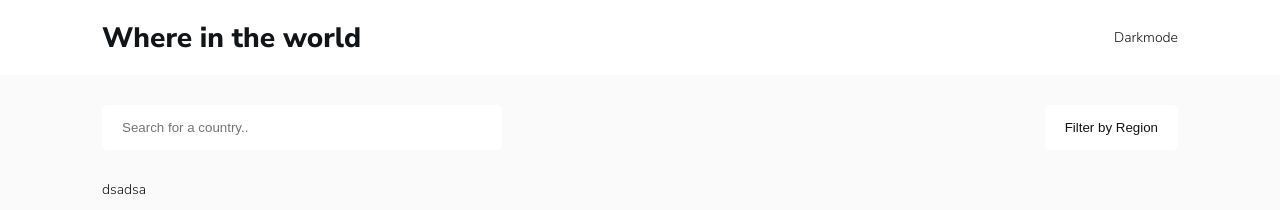
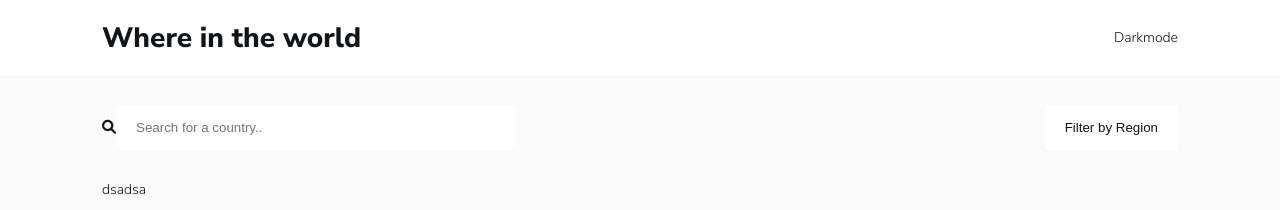
Before and after one commit to PaulPintang/vue-countries-website, a Vue app: page / in a window 1280 px wide. Shown: the top 210 px of the page. Built offline with nearby package versions, Linux system fonts and the light colour scheme; no server answers.

Commit message:
add fontawesome

```diff
--- a/public/index.html
+++ b/public/index.html
@@ -7,9 +7,6 @@
     <link
       rel="stylesheet"
       href="https://cdnjs.cloudflare.com/ajax/libs/font-awesome/6.0.0/css/all.min.css"
-      integrity="sha512-9usAa10IRO0HhonpyAIVpjrylPvoDwiPUiKdWk5t3PyolY1cOd4DSE0Ga+ri4AuTroPR5aQvXU9xC6qOPnzFeg=="
-      crossorigin="anonymous"
-      referrerpolicy="no-referrer"
     />
     <link rel="icon" href="<%= BASE_URL %>favicon.ico" />
     <title><%= htmlWebpackPlugin.options.title %></title>
--- a/src/components/Filter.vue
+++ b/src/components/Filter.vue
@@ -2,6 +2,7 @@
   <div class="search">
     <div class="flex">
       <div>
+        <i class="fa-solid fa-magnifying-glass"></i>
         <input type="text" name="" id="" placeholder="Search for a country.." />
       </div>
       <div>
```
